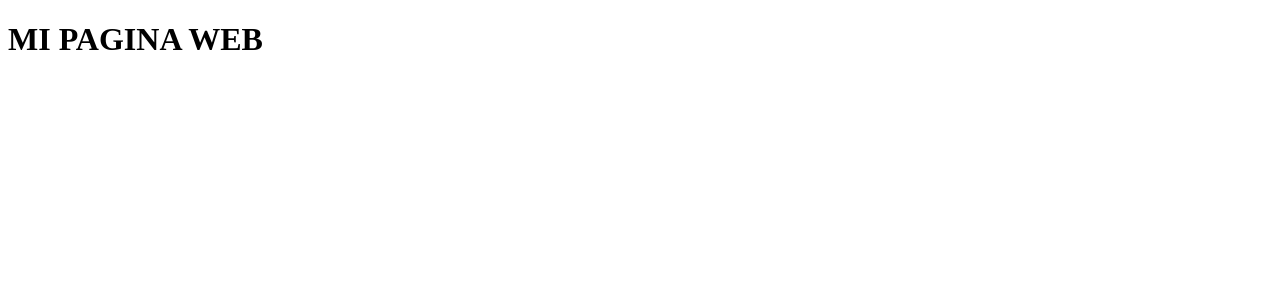
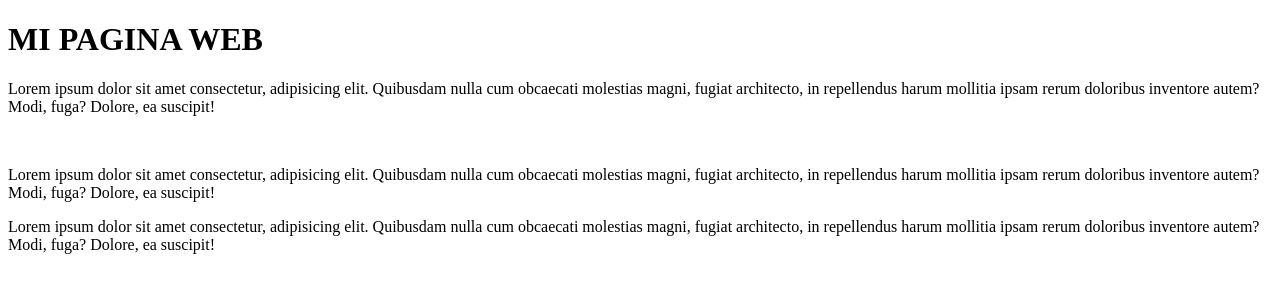
Before and after one commit to AnderUes/repo_1, a plain HTML site: page INDEX.html in a window 1280 px wide. Drawn offline with Linux system fonts and the light colour scheme.

Commit message:
agrege parrafos nuevos al index

```diff
--- a/INDEX.html
+++ b/INDEX.html
@@ -7,5 +7,16 @@
   </head>
   <body>
     <h1>MI PAGINA WEB</h1>
+    <p>Lorem ipsum dolor sit amet consectetur, adipisicing elit. Quibusdam nulla cum obcaecati
+      molestias magni, fugiat architecto, in repellendus
+      harum mollitia ipsam rerum doloribus inventore autem? Modi, fuga? Dolore, ea suscipit!</p>
+      <br>
+      <p>Lorem ipsum dolor sit amet consectetur, adipisicing elit. Quibusdam nulla cum obcaecati
+        molestias magni, fugiat architecto, in repellendus
+        harum mollitia ipsam rerum doloribus inventore autem? Modi, fuga? Dolore, ea suscipit!</p>
+
+        <p>Lorem ipsum dolor sit amet consectetur, adipisicing elit. Quibusdam nulla cum obcaecati
+          molestias magni, fugiat architecto, in repellendus
+          harum mollitia ipsam rerum doloribus inventore autem? Modi, fuga? Dolore, ea suscipit!</p>
   </body>
 </html>
```
